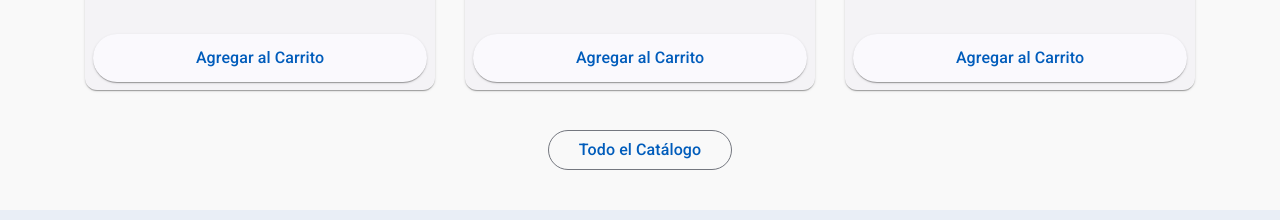
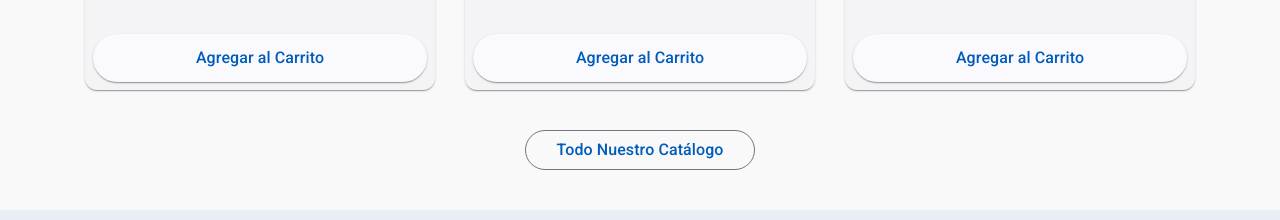
Before and after one commit to Unodetantosluises/angular-material-frontend, an Angular app: page / in a window 1280 px wide. Shown: the part 1780-2000 px from the top of the page. Built offline with nearby package versions, Linux system fonts and the light colour scheme.

Commit message:
update: new link on cataloge component

```diff
--- a/src/app/components/cataloge/cataloge.component.html
+++ b/src/app/components/cataloge/cataloge.component.html
@@ -32,8 +32,8 @@
     </mat-card>
   </div>
 
-   <button mat-stroked-button color="primary" class="view-all-button">
-    Todo el Catálogo
-  </button>
+  <a mat-stroked-button color="primary" routerLink="/catalogo" class="view-all-button">
+  Todo Nuestro Catálogo
+</a>
 
 </section>
--- a/src/app/components/cataloge/cataloge.component.ts
+++ b/src/app/components/cataloge/cataloge.component.ts
@@ -5,6 +5,7 @@ import { MatCardModule } from '@angular/material/card';
 import { MatFormFieldModule } from '@angular/material/form-field';
 import { MatButtonModule } from '@angular/material/button';
 import { MatIconModule } from '@angular/material/icon';
+import { RouterLink } from '@angular/router';
 
 export interface Product {
   category: string;
@@ -17,7 +18,7 @@ export interface Product {
 @Component({
   selector: 'app-cataloge',
   standalone: true,
-  imports: [CommonModule, MatInputModule, MatCardModule, MatFormFieldModule, MatButtonModule, MatIconModule],
+  imports: [CommonModule, MatInputModule, MatCardModule, MatFormFieldModule, MatButtonModule, MatIconModule, RouterLink],
   templateUrl: './cataloge.component.html',
   styleUrl: './cataloge.component.css'
 })
```
